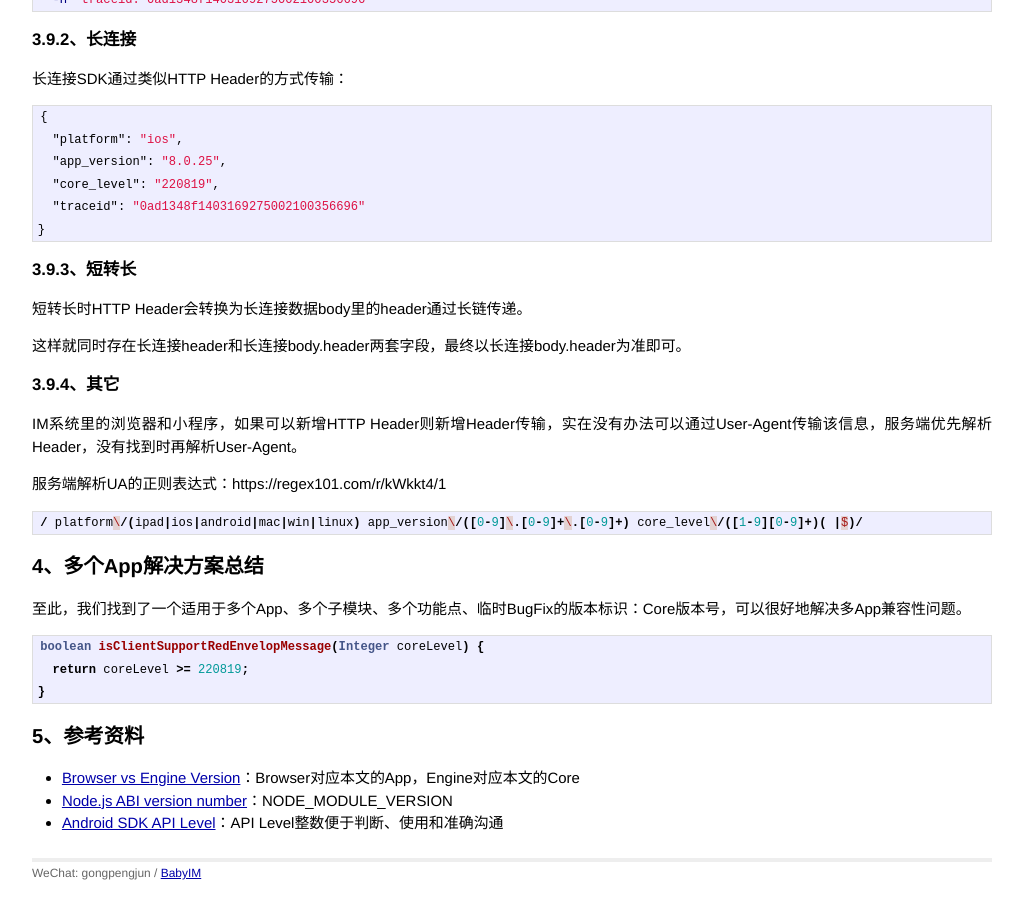
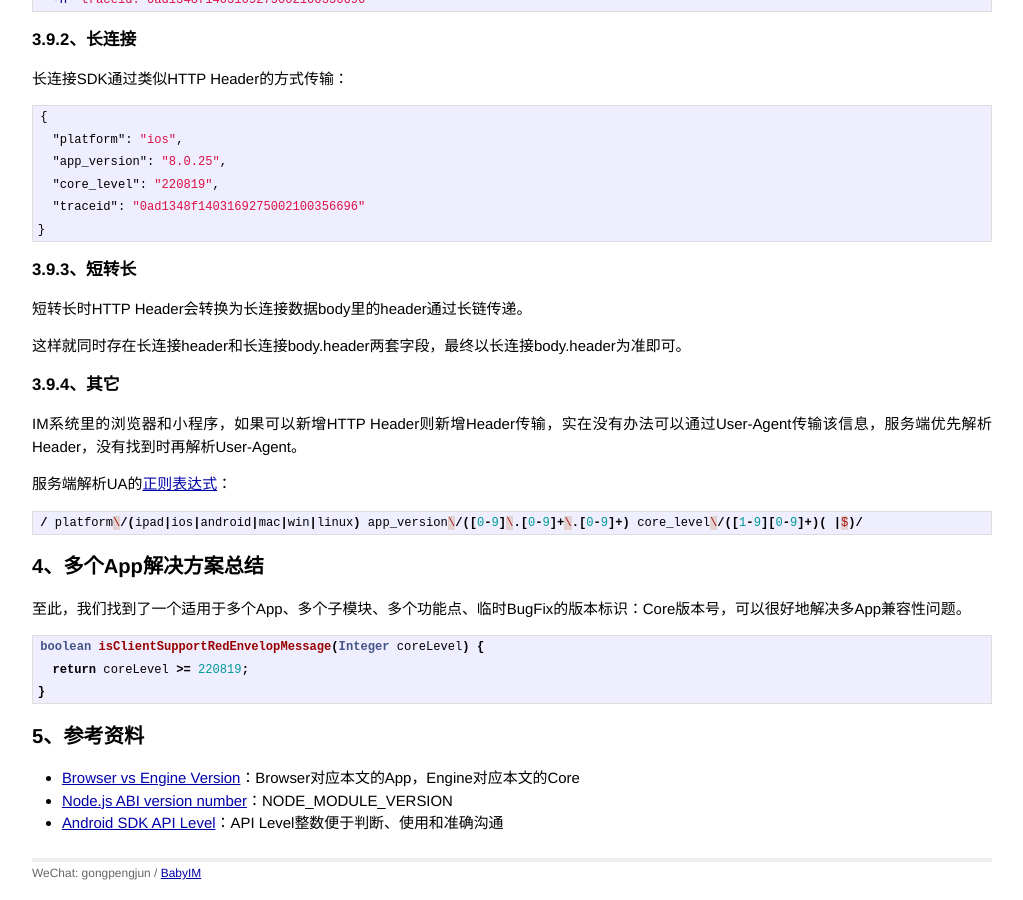
Before and after one commit to gongpengjun/gongpengjun.github.io, a Jekyll site: the page built from _posts/2022-08-27-im008-im-compatible-base.markdown, in a window 1280 px wide and 900 px high, scrolled down 9360 px. Shown: the whole window, without its empty margins (128-1151 px from the left). Built offline with Jekyll 4.4.1, drawn with Linux system fonts in a browser that asks for light colours.

Commit message:
refine regex link

````diff
--- a/_posts/2022-08-27-im008-im-compatible-base.markdown
+++ b/_posts/2022-08-27-im008-im-compatible-base.markdown
@@ -233,7 +233,7 @@ curl "https://{domain}/api/v1/xxx" \
 
 IM系统里的浏览器和小程序，如果可以新增HTTP Header则新增Header传输，实在没有办法可以通过User-Agent传输该信息，服务端优先解析Header，没有找到时再解析User-Agent。
 
-服务端解析UA的正则表达式：https://regex101.com/r/kWkkt4/1
+服务端解析UA的[正则表达式](https://regex101.com/r/kWkkt4/1)：
 
 ```java
 / platform\/(ipad|ios|android|mac|win|linux) app_version\/([0-9]\.[0-9]+\.[0-9]+) core_level\/([1-9][0-9]+)( |$)/
````
